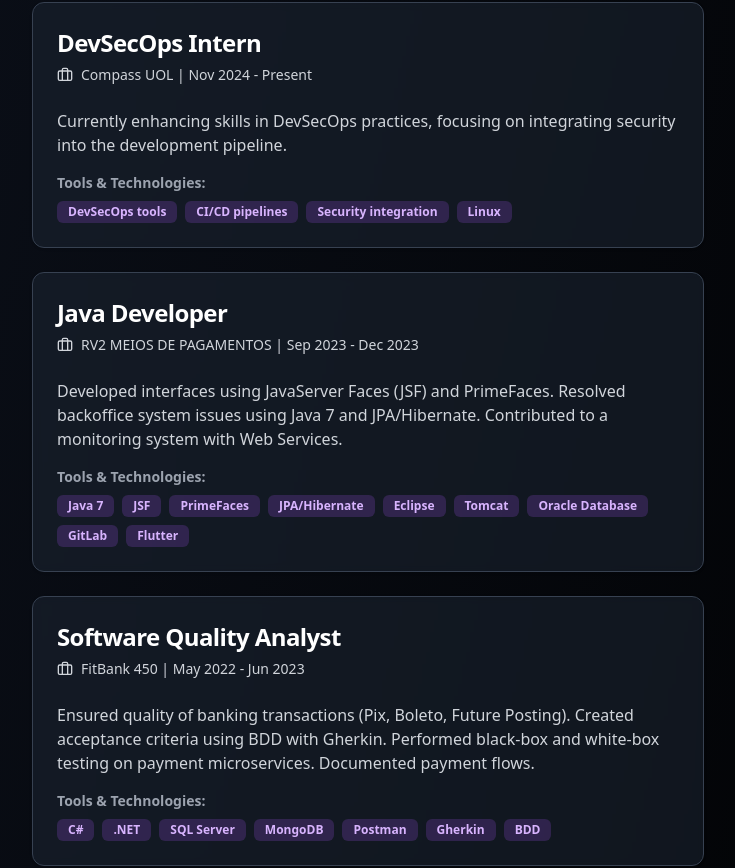
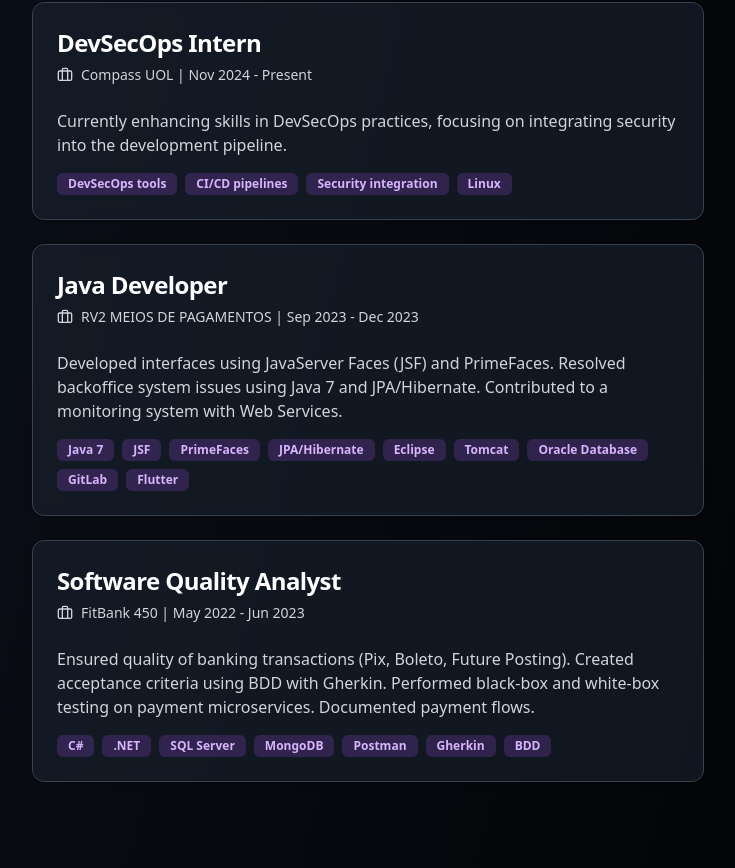
Before and after one commit to MarlonJerold/meusite, a Next.js app: page / in a window 1280 px wide. Shown: the part 3338-4206 px from the top of the page, without its empty margins (272-1007 px from the left). Built offline with nearby package versions, Linux system fonts and the light colour scheme.

Commit message:
Update developer-site.tsx

```diff
--- a/components/developer-site.tsx
+++ b/components/developer-site.tsx
@@ -294,7 +294,6 @@
                       <CardContent>
                         <p className="text-sm md:text-base text-gray-300 mb-4">{exp.description}</p>
                         <div className="mt-4">
-                          <h5 className="text-sm font-semibold text-gray-400 mb-2">Tools & Technologies:</h5>
                           <div className="flex flex-wrap gap-2">
                             {exp.tools.map((tool, toolIndex) => (
                                 <Badge key={toolIndex} variant="secondary" className="bg-purple-500/20 text-purple-300">
```
